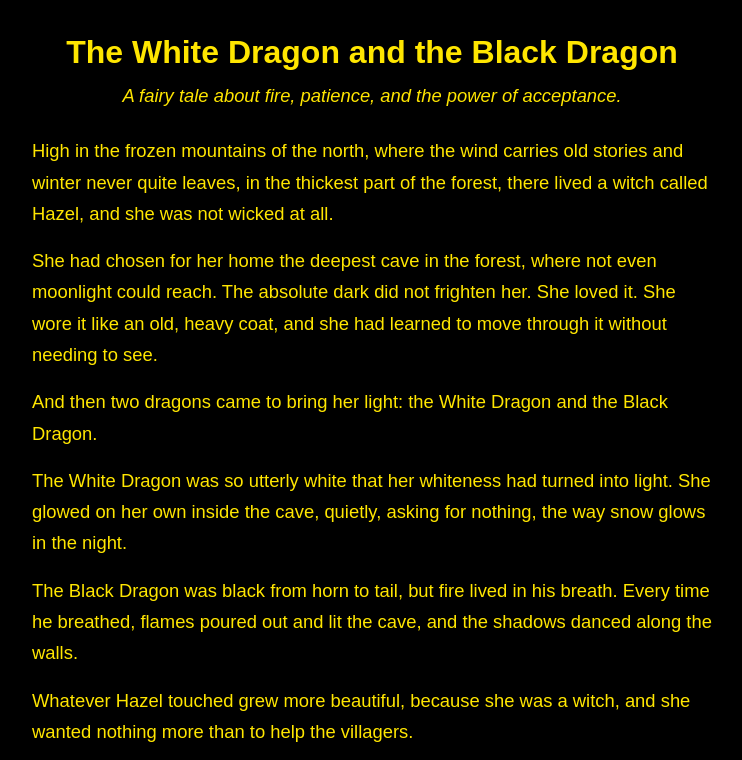
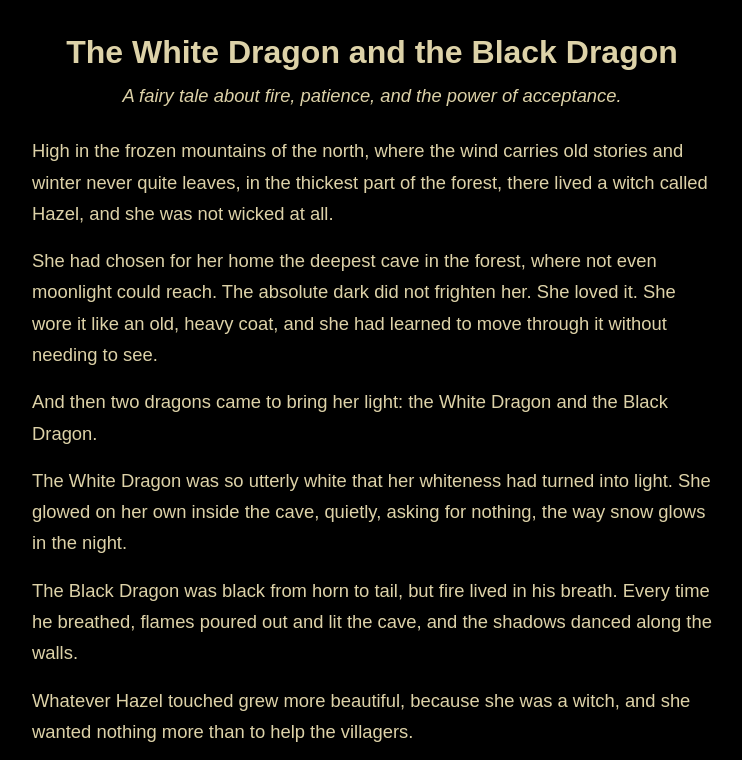
Before and after one commit to theodoroustella-alt/White-Damon-story, a plain HTML site: page Dragon_story.html in a window 1280 px wide. Shown: the top 760 px of the page, without its empty margins (268-1010 px from the left). Drawn offline with Linux system fonts and the light colour scheme.

Commit message:
Use golden-gray #DDD2A8 text on black (13.9:1 contrast)
Co-Authored-By: Claude Sonnet 5.5 <noreply@anthropic.com>
Claude-Session: https://claude.ai/code/session_01GvY1uh8yB6kxNrbZKk9BCc

```diff
--- a/Dragon_story.html
+++ b/Dragon_story.html
@@ -7,11 +7,11 @@
 <title>The White Dragon and the Black Dragon</title>
 <style>
   html { -webkit-text-size-adjust: 100%; background: #000; }
-  body { margin: 0; background: #000; color: #ffe600; font-family: Arial, Helvetica, sans-serif; }
+  body { margin: 0; background: #000; color: #ddd2a8; font-family: Arial, Helvetica, sans-serif; }
   .wrap { max-width: 680px; margin: 0 auto; padding: 32px 18px 56px; }
-  h1 { margin: 0 0 8px; text-align: center; font-size: 2rem; line-height: 1.25; color: #ffe600; }
-  .sub { text-align: center; font-style: italic; margin: 0 0 24px; color: #ffe600; }
-  p { font-size: 1.15rem; line-height: 1.7; margin: 16px 0 0; color: #ffe600; }
+  h1 { margin: 0 0 8px; text-align: center; font-size: 2rem; line-height: 1.25; color: #ddd2a8; }
+  .sub { text-align: center; font-style: italic; margin: 0 0 24px; color: #ddd2a8; }
+  p { font-size: 1.15rem; line-height: 1.7; margin: 16px 0 0; color: #ddd2a8; }
   p.said { font-style: italic; }
   p.end { text-align: center; font-style: italic; font-weight: bold; margin-top: 32px; }
   @media (max-width: 480px) { h1 { font-size: 1.6rem; } p { font-size: 1.08rem; } }
```
